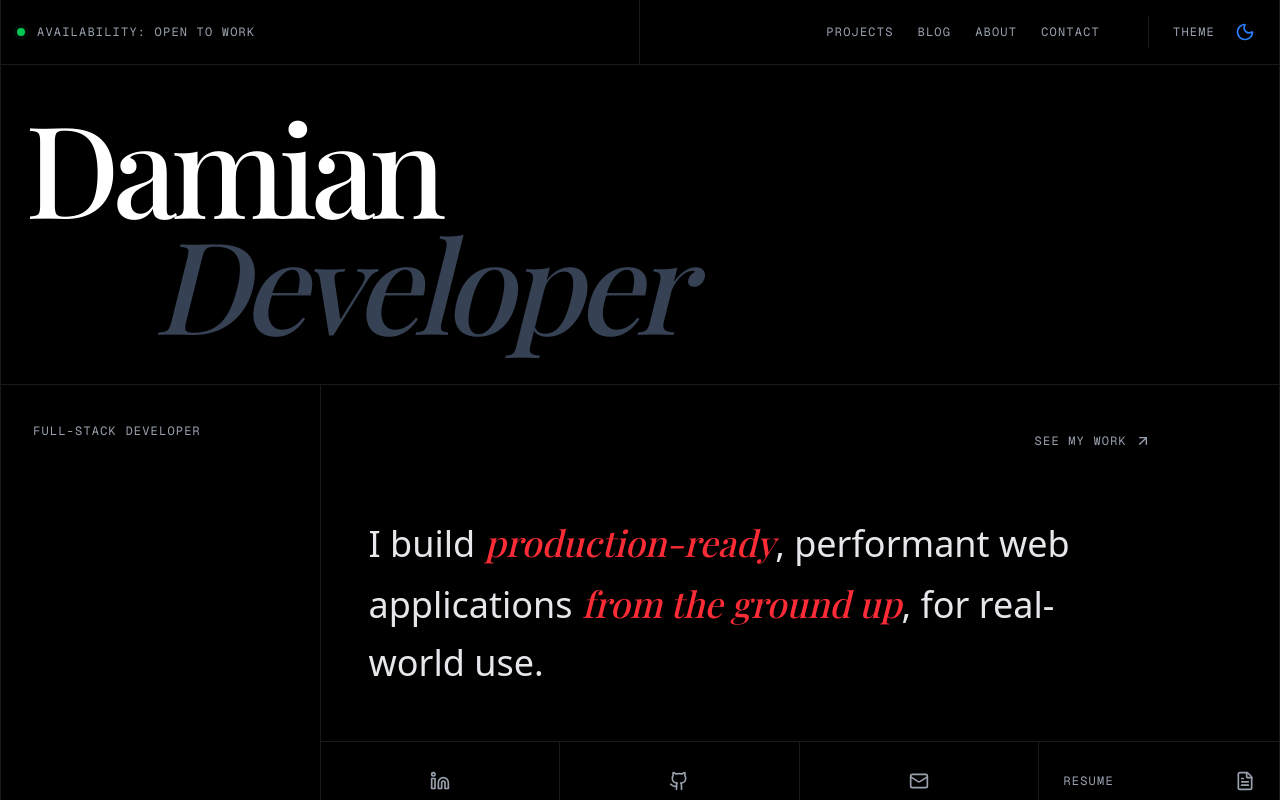
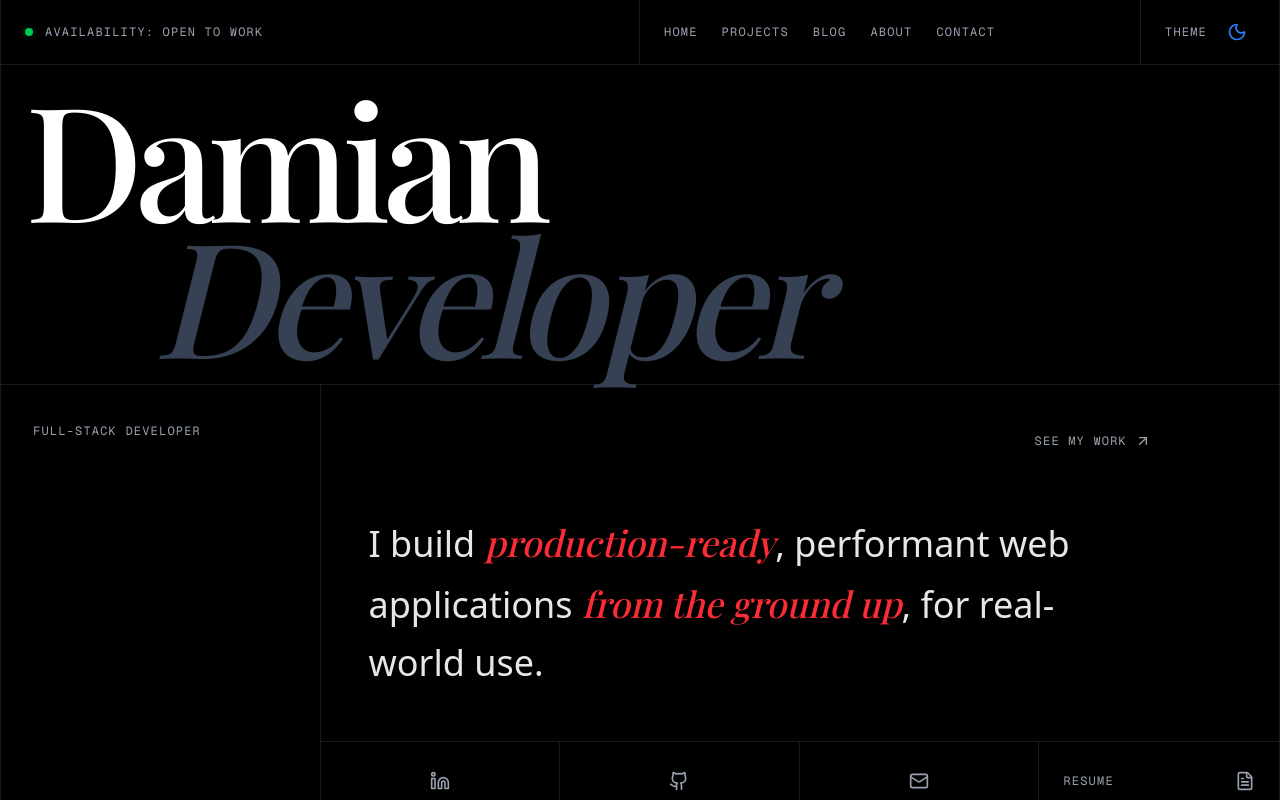
Before and after one commit to squishfunk/squishfunk.github.io, a Next.js app: page / in a window 1280 px wide. Built offline with nearby package versions, Linux system fonts and the light colour scheme; a web font is replaced by a local one.

Commit message:
update AGENTS.md and add layout for mobiles

```diff
--- a/src/app/blog/[slug]/page.tsx
+++ b/src/app/blog/[slug]/page.tsx
@@ -1,6 +1,6 @@
 import { getAllPostIds, getPostData } from '@/lib/posts';
 import Link from 'next/link';
-import { ThemeToggle } from '@/components/ThemeToggle';
+import { Header } from '@/components/Header';
 import { ArrowLeft } from 'lucide-react';
 
 export async function generateStaticParams() {
@@ -18,25 +18,13 @@ export default async function Post({ params }: { params: { slug: string } }) {
     <main className="min-h-screen bg-white dark:bg-black text-black dark:text-white transition-colors duration-300">
        <div className="border-x border-gray-200 dark:border-white/10 min-h-screen flex flex-col max-w-[100vw]">
 
-          {/* Header Row */}
-          <div className="grid grid-cols-1 md:grid-cols-2 border-b border-gray-200 dark:border-white/10 sticky top-0 bg-white/80 dark:bg-black/80 backdrop-blur-md z-50">
-             <div className="p-4 md:p-6 flex items-center gap-3 border-b md:border-b-0 border-gray-200 dark:border-white/10 md:border-r">
-                <Link href="/blog" className="flex items-center gap-2 text-xs font-mono uppercase tracking-widest text-gray-500 dark:text-gray-400 hover:text-black dark:hover:text-white transition-colors group">
-                  <ArrowLeft className="w-4 h-4 group-hover:-translate-x-1 transition-transform" />
-                  Back to Blog
-                </Link>
-             </div>
-             <div className="p-4 md:p-6 flex items-center justify-between md:justify-end gap-6 text-xs font-mono uppercase tracking-widest text-gray-500 dark:text-gray-400">
-                <nav className="hidden md:flex gap-6">
-                  <Link href="/" className="hover:text-black dark:hover:text-white transition-colors">Home</Link>
-                  <Link href="/#projects" className="hover:text-black dark:hover:text-white transition-colors">Projects</Link>
-                  <Link href="/#about" className="hover:text-black dark:hover:text-white transition-colors">About</Link>
-                </nav>
-                <div className="flex items-center gap-3 border-l border-gray-200 dark:border-white/10 pl-6 ml-6 h-full">
-                   <ThemeToggle />
-                </div>
-             </div>
-          </div>
+          {/* Header Row (Zunifikowany Komponent) */}
+          <Header leftContent={
+             <Link href="/blog" className="flex items-center gap-2 text-[10px] md:text-xs font-mono uppercase tracking-widest text-gray-500 dark:text-gray-400 hover:text-black dark:hover:text-white transition-colors group truncate">
+               <ArrowLeft className="w-4 h-4 shrink-0 group-hover:-translate-x-1 transition-transform" />
+               Back to Blog
+             </Link>
+          } />
 
           {/* Title Row */}
           <div className="border-b border-gray-200 dark:border-white/10 py-16 md:py-24 px-6 md:px-12">
--- a/src/app/blog/page.tsx
+++ b/src/app/blog/page.tsx
@@ -1,6 +1,6 @@
 import Link from 'next/link';
 import { getSortedPostsData } from '@/lib/posts';
-import { ThemeToggle } from '@/components/ThemeToggle';
+import { Header } from '@/components/Header';
 
 export default function Blog() {
   const allPosts = getSortedPostsData();
@@ -9,27 +9,17 @@ export default function Blog() {
     <main className="min-h-screen bg-white dark:bg-black text-black dark:text-white transition-colors duration-300">
        <div className="border-x border-gray-200 dark:border-white/10 min-h-screen flex flex-col max-w-[100vw]">
 
-          {/* Header Row */}
-          <div className="grid grid-cols-1 md:grid-cols-2 border-b border-gray-200 dark:border-white/10 sticky top-0 bg-white/80 dark:bg-black/80 backdrop-blur-md z-50">
-             <div className="p-4 md:p-6 flex items-center gap-3 border-b md:border-b-0 border-gray-200 dark:border-white/10 md:border-r">
-                <span className="relative flex h-2 w-2">
+          {/* Header Row (Zunifikowany Komponent) */}
+          <Header leftContent={
+             <>
+               <span className="relative flex h-2 w-2 shrink-0">
                   <span className="relative inline-flex rounded-full h-2 w-2 bg-green-500"></span>
                 </span>
-                <Link href="/" className="text-xs font-mono uppercase tracking-widest text-gray-500 dark:text-gray-400 hover:text-black dark:hover:text-white transition-colors">
+                <Link href="/" className="text-[10px] md:text-xs font-mono uppercase tracking-widest text-gray-500 dark:text-gray-400 hover:text-black dark:hover:text-white transition-colors truncate">
                   Damian / Portfolio
                 </Link>
-             </div>
-             <div className="p-4 md:p-6 flex items-center justify-between md:justify-end gap-6 text-xs font-mono uppercase tracking-widest text-gray-500 dark:text-gray-400">
-                <nav className="hidden md:flex gap-6">
-                  <Link href="/" className="hover:text-black dark:hover:text-white transition-colors">Home</Link>
-                  <Link href="/#projects" className="hover:text-black dark:hover:text-white transition-colors">Projects</Link>
-                  <Link href="/#about" className="hover:text-black dark:hover:text-white transition-colors">About</Link>
-                </nav>
-                <div className="flex items-center gap-3 border-l border-gray-200 dark:border-white/10 pl-6 ml-6 h-full">
-                   <ThemeToggle />
-                </div>
-             </div>
-          </div>
+             </>
+          } />
 
           {/* Title Row */}
           <div className="border-b border-gray-200 dark:border-white/10 py-16 md:py-24 px-6 md:px-12">
--- a/src/app/page.tsx
+++ b/src/app/page.tsx
@@ -1,6 +1,6 @@
 import Link from 'next/link';
-import { ThemeToggle } from '@/components/ThemeToggle';
 import { ArrowUpRight, Github, Linkedin, FileText, Mail } from 'lucide-react';
+import { Header } from '@/components/Header';
 
 export default function Home() {
   return (
@@ -9,38 +9,12 @@ export default function Home() {
       {/* Main Grid Container */}
       <div className="border-x border-gray-200 dark:border-white/10 flex-1 flex flex-col max-w-[100vw]">
 
-        {/* ROW 1: Header Bar (Fixed Height) */}
-        <div className="grid grid-cols-1 md:grid-cols-2 border-b border-gray-200 dark:border-white/10 shrink-0">
-
-          {/* Availability Badge */}
-          <div className="p-4 flex items-center gap-3 border-b md:border-b-0 border-gray-200 dark:border-white/10 md:border-r h-16">
-            <span className="relative flex h-2 w-2">
-              <span className="animate-ping absolute inline-flex h-full w-full rounded-full bg-green-400 opacity-75"></span>
-              <span className="relative inline-flex rounded-full h-2 w-2 bg-green-500"></span>
-            </span>
-            <span className="text-[10px] md:text-xs font-mono uppercase tracking-widest text-gray-500 dark:text-gray-400">
-              Availability: Open to work
-            </span>
-          </div>
-
-          {/* Sitemap / Nav */}
-          <div className="p-4 flex items-center justify-between md:justify-end gap-6 text-[10px] md:text-xs font-mono uppercase tracking-widest text-gray-500 dark:text-gray-400 h-16">
-            <nav className="hidden md:flex gap-6">
-              <Link href="/#projects" className="hover:text-black dark:hover:text-white transition-colors">Projects</Link>
-              <Link href="/blog" className="hover:text-black dark:hover:text-white transition-colors">Blog</Link>
-              <Link href="/#about" className="hover:text-black dark:hover:text-white transition-colors">About</Link>
-              <Link href="/#contact" className="hover:text-black dark:hover:text-white transition-colors">Contact</Link>
-            </nav>
-            <div className="flex items-center gap-3 border-l border-gray-200 dark:border-white/10 pl-6 ml-6 h-full">
-               <span className="hidden md:inline">Theme</span>
-               <ThemeToggle />
-            </div>
-          </div>
-        </div>
+        {/* ROW 1: Header Bar (Unified Component) */}
+        <Header />
 
         {/* ROW 2: Hero Name (Flexible Height) */}
-        <div className="border-b border-gray-200 dark:border-white/10 flex-1 flex flex-col justify-center px-4 md:px-6 min-h-[200px] max-h-[40vh]">
-          <h1 className="font-serif text-6xl md:text-8xl lg:text-9xl font-medium tracking-tighter leading-[0.9]">
+        <div className="border-b border-gray-200 dark:border-white/10 flex-1 flex flex-col justify-center px-4 md:px-6 min-h-[200px] max-h-[40vh] hover:bg-gray-50 dark:hover:bg-white/5 transition-colors duration-300">
+          <h1 className="font-serif text-6xl md:text-8xl lg:text-[10rem] font-medium tracking-[-0.05em] leading-[0.85]">
             Damian<br />
             <span className="ml-12 md:ml-32 italic text-gray-300 dark:text-gray-700">Developer</span>
           </h1>
@@ -50,7 +24,7 @@ export default function Home() {
         <div className="grid grid-cols-1 md:grid-cols-4 flex-1 overflow-hidden">
 
           {/* Col 1: Role Label */}
-          <div className="p-6 md:p-8 border-b md:border-b-0 border-gray-200 dark:border-white/10 md:border-r hidden md:block">
+          <div className="p-6 md:p-8 border-b md:border-b-0 border-gray-200 dark:border-white/10 md:border-r hidden md:block hover:bg-gray-50 dark:hover:bg-white/5 transition-colors duration-300">
             <span className="text-xs font-mono uppercase tracking-widest text-gray-500 dark:text-gray-400 sticky top-8">
               Full-Stack Developer
             </span>
--- /dev/null
+++ b/src/components/Header.tsx
@@ -0,0 +1,47 @@
+import Link from 'next/link';
+import { ThemeToggle } from '@/components/ThemeToggle';
+import React from 'react';
+
+interface HeaderProps {
+  leftContent?: React.ReactNode;
+}
+
+export function Header({ leftContent }: HeaderProps) {
+  return (
+    <div className="grid grid-cols-1 md:grid-cols-2 border-b border-gray-200 dark:border-white/10 shrink-0 bg-white/80 dark:bg-black/80 backdrop-blur-md sticky top-0 z-50">
+
+      {/* Kolumna Lewa: Plakietka Statusu lub Powrót */}
+      <div className="px-4 md:px-6 flex items-center gap-3 border-b md:border-b-0 border-gray-200 dark:border-white/10 md:border-r h-16 hover:bg-gray-50 dark:hover:bg-white/5 transition-colors duration-300">
+        {leftContent || (
+          <>
+            <span className="relative flex h-2 w-2 shrink-0">
+              <span className="animate-ping absolute inline-flex h-full w-full rounded-full bg-green-400 opacity-75"></span>
+              <span className="relative inline-flex rounded-full h-2 w-2 bg-green-500"></span>
+            </span>
+            <span className="text-[10px] md:text-xs font-mono uppercase tracking-widest text-gray-500 dark:text-gray-400 truncate">
+              Availability: Open to work
+            </span>
+          </>
+        )}
+      </div>
+
+      {/* Kolumna Prawa: Mapa strony (Linki) + Zmiana Motywu */}
+      <div className="px-4 md:px-6 flex items-center justify-between gap-4 text-[10px] md:text-xs font-mono uppercase tracking-widest text-gray-500 dark:text-gray-400 h-16 hover:bg-gray-50 dark:hover:bg-white/5 transition-colors duration-300 overflow-hidden">
+
+        {/* Nawigacja Mobilna z poziomym przewijaniem */}
+        <nav className="flex items-center gap-4 md:gap-6 overflow-x-auto whitespace-nowrap flex-1 md:flex-initial md:justify-end [&::-webkit-scrollbar]:hidden [-ms-overflow-style:none] [scrollbar-width:none] pr-4">
+          <Link href="/" className="hover:text-black dark:hover:text-white transition-colors shrink-0">Home</Link>
+          <Link href="/#projects" className="hover:text-black dark:hover:text-white transition-colors shrink-0">Projects</Link>
+          <Link href="/blog" className="hover:text-black dark:hover:text-white transition-colors shrink-0">Blog</Link>
+          <Link href="/#about" className="hover:text-black dark:hover:text-white transition-colors shrink-0">About</Link>
+          <Link href="/#contact" className="hover:text-black dark:hover:text-white transition-colors shrink-0">Contact</Link>
+        </nav>
+
+        <div className="flex items-center gap-3 border-l border-gray-200 dark:border-white/10 pl-4 md:pl-6 shrink-0 h-full">
+           <span className="hidden md:inline">Theme</span>
+           <ThemeToggle />
+        </div>
+      </div>
+    </div>
+  );
+}
```
Also changed, not shown: src/components/ThemeToggle.tsx (+10 -1 lines), 1 other file (tests, documents, lock files or other folders).
